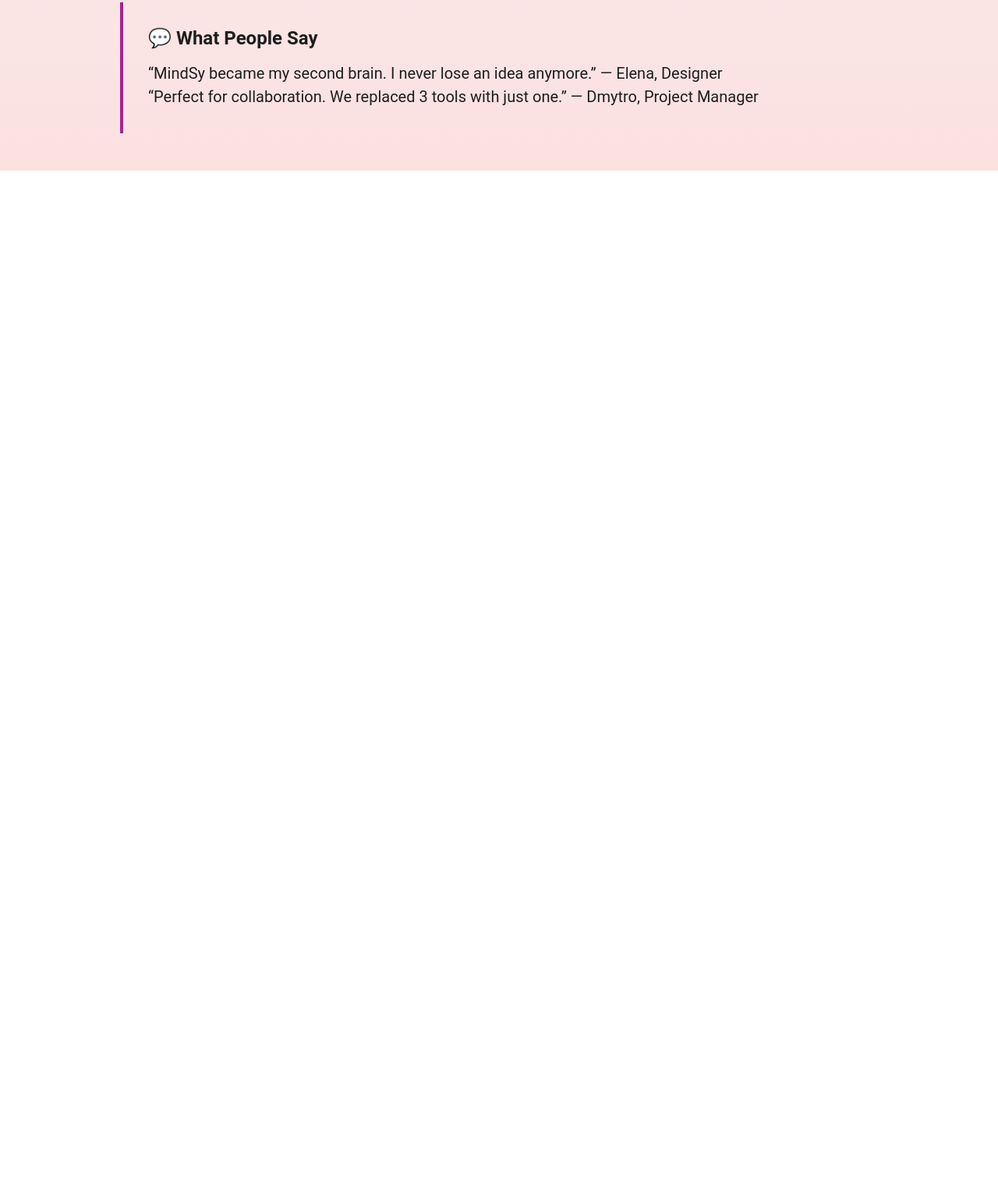
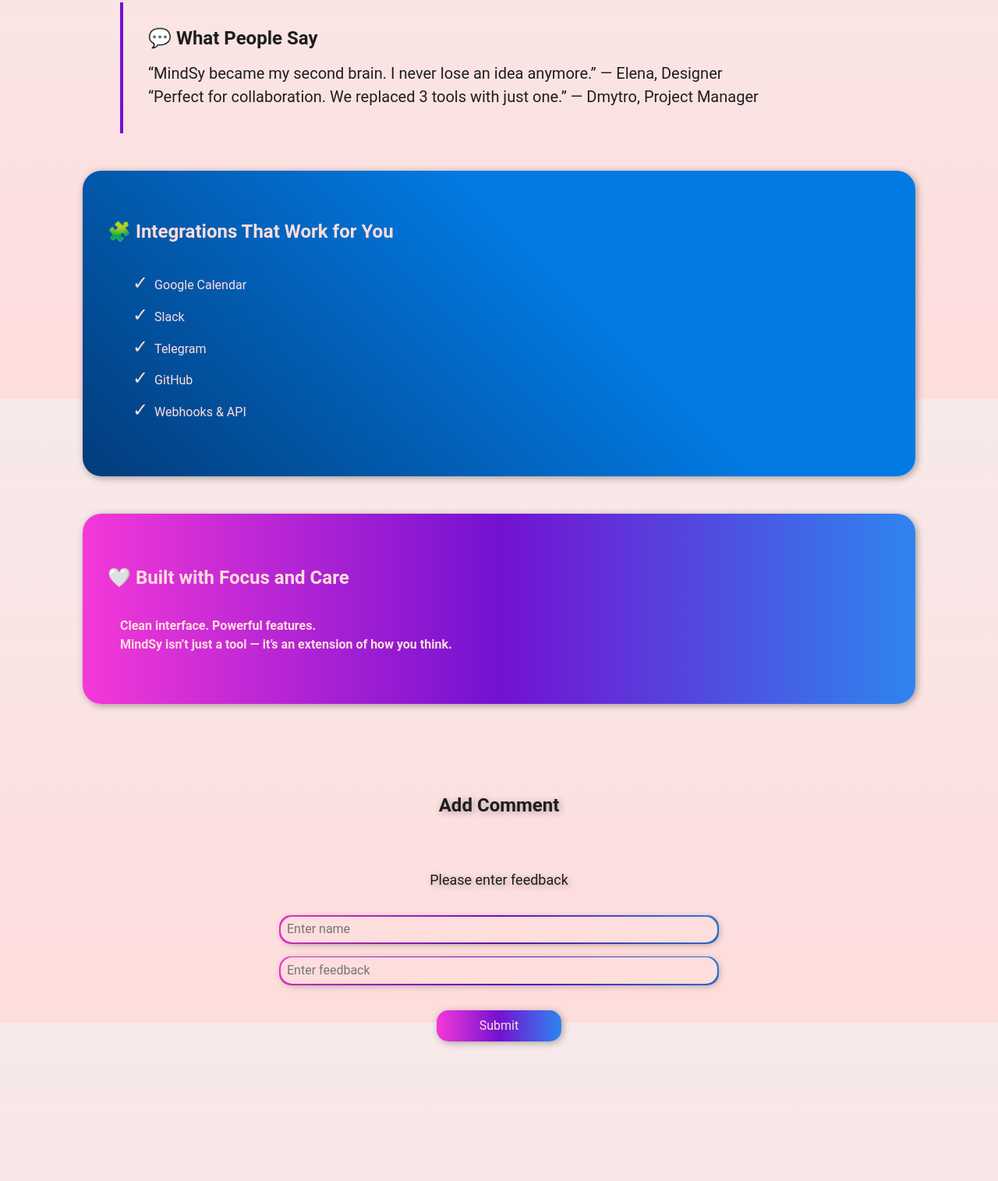
Before and after one commit to Uuugeen/MIndSy, a plain HTML site: page index.html in a window 1280 px wide. Shown: the part 2688-4203 px from the top of the page at 78% size. Before the commit the page ends 2907 px from the top, so only its background shows below. Drawn offline with Linux system fonts and the light colour scheme.

Commit message:
Add integrations section, comment functionality, and enhance styles for improved user interaction

```diff
--- a/css/main.css
+++ b/css/main.css
@@ -220,3 +220,138 @@
     transform: scale(1.02);
 
 }
+
+.integrations {
+    background: var(--backgroundBlue);
+    padding: 4rem 2rem;
+    border-radius: 1.5rem;
+    box-shadow: 2px 2px 10px rgba(0, 0, 0, 0.35);
+    margin-bottom: 3rem;
+
+}
+
+.integrations ul {
+    color: var(--surface);
+    line-height: 1.7;
+    padding-left: 2rem;
+
+}
+
+.integrations li::before {
+    content: "✓";
+    color: var(--surface);
+    margin-right: 0.5rem;
+    font-size: 1.5rem;
+}
+
+.focus {
+    background: var(--background);
+    padding: 4rem 2rem;
+    border-radius: 1.5rem;
+    box-shadow: 2px 2px 10px rgba(0, 0, 0, 0.35);
+    margin-bottom: 3rem;
+    color: var(--surface);
+    line-height: 1.5;
+
+}
+
+.focus p {
+    padding-left: 1rem;
+}
+
+.add-comment {
+    padding: 4rem 2rem;
+    border-radius: 1.5rem;
+    margin-bottom: 3rem;
+    color: var(--surface);
+    line-height: 1.5;
+    display: flex;
+    flex-direction: column;
+    justify-content: center;
+    align-items: center;
+    color: var(--surface-contrast);
+    gap: 2rem;
+}
+
+.add-comment h3 {
+    color: var(--surface-contrast);
+    text-shadow: 2px 2px 10px rgba(0, 0, 0, 0.306);
+}
+
+.add-comment form {
+    display: flex;
+    flex-direction: column;
+    gap: 1rem;
+}
+
+.add-comment label {
+    text-align: center;
+    font-size: 18px;
+    text-shadow: 2px 2px 10px rgba(0, 0, 0, 0.306);
+    margin-bottom: 1rem;
+}
+
+.add-comment input {
+    margin: 0.1rem;
+    border-radius: 15px;
+    background-color: var(--surface);
+    padding: 0.3rem 0.5rem;
+    width: 35rem;
+    box-shadow: 2px 2px 10px rgba(0, 0, 0, 0.313);
+}
+
+.add-comment button {
+    background: var(--background);
+    padding: 0.5rem 1rem;
+    border-radius: 15px;
+    width: 10rem;
+    color: var(--surface);
+    align-self: center;
+    margin-top: 1rem;
+    box-shadow: 2px 2px 10px rgba(0, 0, 0, 0.313);
+    cursor: pointer;
+}
+
+.comments-block h3 {
+    text-align: center;
+    font-size: 24px;
+    font-weight: 600;
+    text-shadow: 2px 2px 10px rgba(0, 0, 0, 0.317);
+    margin-bottom: 1rem;
+}
+
+.see-comments {
+    padding: 2rem 6rem;
+    border-radius: 1.5rem;
+    margin-bottom: 3rem;
+    color: var(--surface);
+    line-height: 1.5;
+    display: flex;
+    flex-direction: column;
+    color: var(--surface-contrast);
+    gap: 2rem;
+}
+
+.see-comments div {
+    background-color: transparent;
+    padding: 2rem;
+    border: 2px solid var(--blueHeader);
+    border-radius: 1rem;
+    box-shadow: 2px 2px 10px var(--blueHeader);
+}
+
+.see-comments div:nth-child(2) {
+    border: 2px solid var(--violetHeader);
+    box-shadow: 2px 2px 10px var(--violetHeader);
+}
+
+
+
+.see-comments strong {
+    font-weight: 500;
+    font-size: 18px;
+}
+
+.see-comments p {
+    margin-top: 1rem;
+}
--- a/css/style.css
+++ b/css/style.css
@@ -41,6 +41,8 @@
     --background: linear-gradient(90deg, var(--pinkHeader), var(--violetHeader), var(--blueHeader));
     --backgroundBlue: linear-gradient(45deg, var(--blue) 0%, var(--blueSecondary) 60%);
     --backgroundViolet: linear-gradient(45deg, var(--violet) 0%, var(--violetSecondary) 30%, var(--violetThird) 60%);
+
+
 
 
 
@@ -136,7 +138,7 @@
 }
 
 .text-border {
-    border-left: 4px solid var(--accent);
+    border-left: 4px solid var(--violetHeader);
     color: var(--lightColor);
     padding: 0.5rem;
 }
@@ -259,3 +261,8 @@
     transform: translateY(-4px);
     box-shadow: 2px 2px 10px var(--blueHeader) ;
 }
+
+.background {
+    background: var(--background);
+    border-radius: 15px;
+}
--- a/index.html
+++ b/index.html
@@ -123,9 +123,38 @@
                     </span>
                 </div>
 
+                <div class="integrations">
+                    <h3 class="text-header">🧩 Integrations That Work for You</h3>
+                    <ul>
+                        <li>Google Calendar</li>
+                        <li>Slack</li>
+                        <li>Telegram</li>
+                        <li>GitHub</li>
+                        <li>Webhooks & API</li>
+                    </ul>
+                </div>
+
+                <div class="focus">
+                    <h3 class="text-header">🤍 Built with Focus and Care</h3>
+                    <p class="text-bold">Clean interface. Powerful features.</p>
+                    <p class="text-bold">MindSy isn’t just a tool — it’s an extension of how you think.</p>
+                </div>
+
+                <div class="add-comment">
+                    <h3 class="text-header">Add Comment</h3>
+                    <form id="commentForm">
+                        <label for="text">Please enter feedback</label>
+                        <div class="background"><input type="text" id="nameCommentInput" placeholder="Enter name"></div>
+                        <div class="background"><input type="text" id="commentInput" placeholder="Enter feedback"></div>
+                        <button type="submit" id="commentSubmit">Submit</button>
+                    </form>
+                </div>
+
+
+                    <div class="see-comments" id="see-comments"></div>
+
             </main>
         </div>
-
 
         <div class="modal-message" id="modal-message"></div>
 
--- a/js/core.js
+++ b/js/core.js
@@ -5,4 +5,5 @@
     console.log('Core initialized');
     avtentificationButtons(); //автентифікація
     checkAuth(); //відображення користувача
+
 }
--- a/js/script.js
+++ b/js/script.js
@@ -3,7 +3,8 @@
 
 
 document.addEventListener('DOMContentLoaded', function() {
-
+    renderComments()
+    comments();
     innit();
 
     const TOGGLE_THEME = document.getElementById('theme-switch');
@@ -35,3 +36,42 @@
         modalMessage.style.opacity = '0';
     }, 2000);
 }
+
+function comments() {
+    const comentForm = document.getElementById("commentForm");
+
+    comentForm.addEventListener("submit", (e) =>{
+        e.preventDefault();
+        let commentName = document.getElementById("nameCommentInput").value;
+        let commentValue = document.getElementById("commentInput").value;
+
+        if (commentName && commentValue){
+            const comments = JSON.parse(localStorage.getItem("comments")) || [];
+            comments.unshift({ username: commentName, commentText: commentValue });
+            localStorage.setItem("comments", JSON.stringify(comments));
+            renderComments()
+            comentForm.reset();
+        } else {
+            showMessage("Complete all fields");
+        }
+
+
+
+    });
+
+}
+
+function renderComments() {
+    const showComments = document.getElementById("see-comments");
+    const comments = JSON.parse(localStorage.getItem('comments')) || [];
+    const lastThree = comments.slice(0, 3);
+
+    showComments.innerHTML= "";
+
+    lastThree.forEach(comment => {
+        const div = document.createElement('div');
+        div.innerHTML = `<strong>${comment.username}</strong>:<p> ${comment.commentText}</p>`;
+        showComments.appendChild(div);
+    });
+
+}
```
